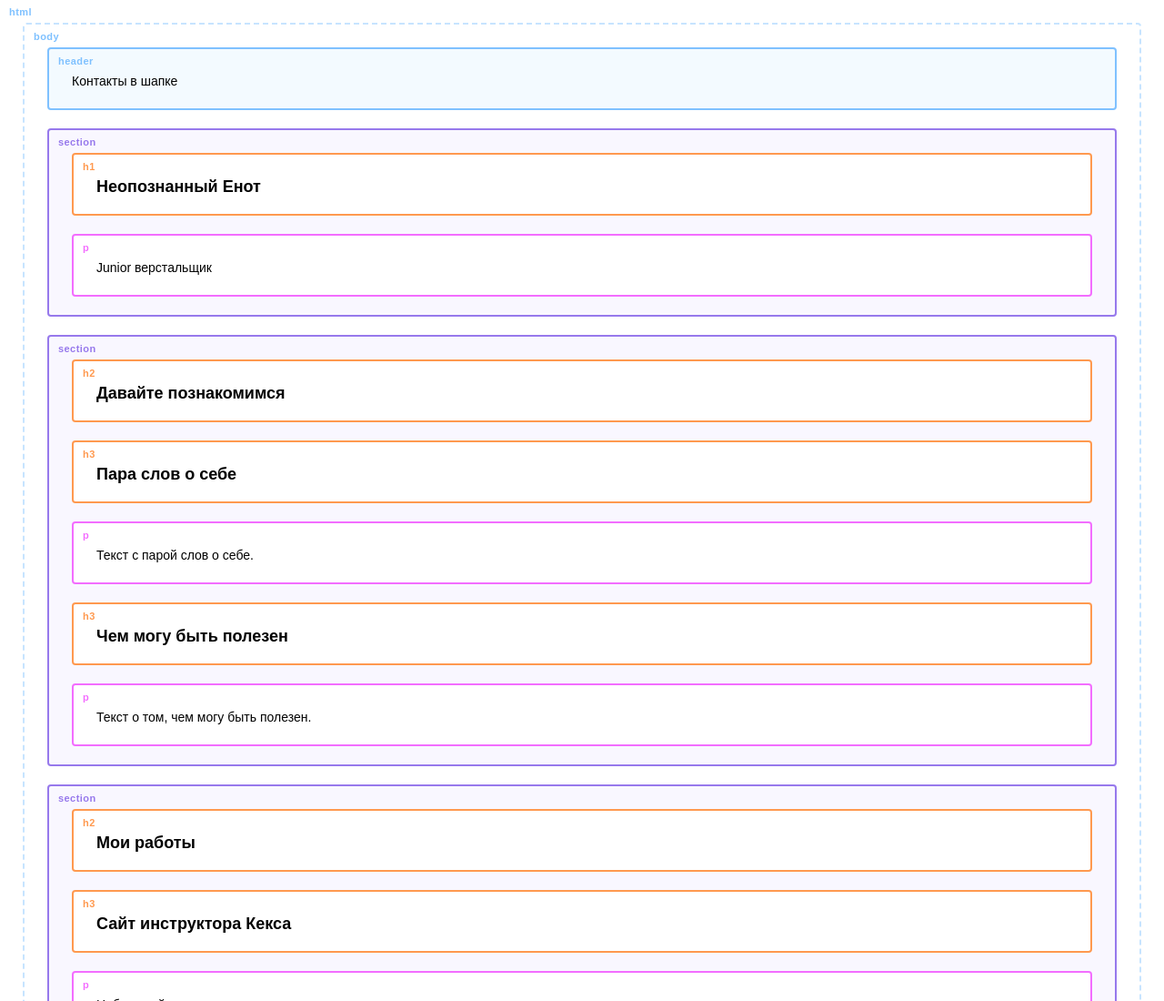
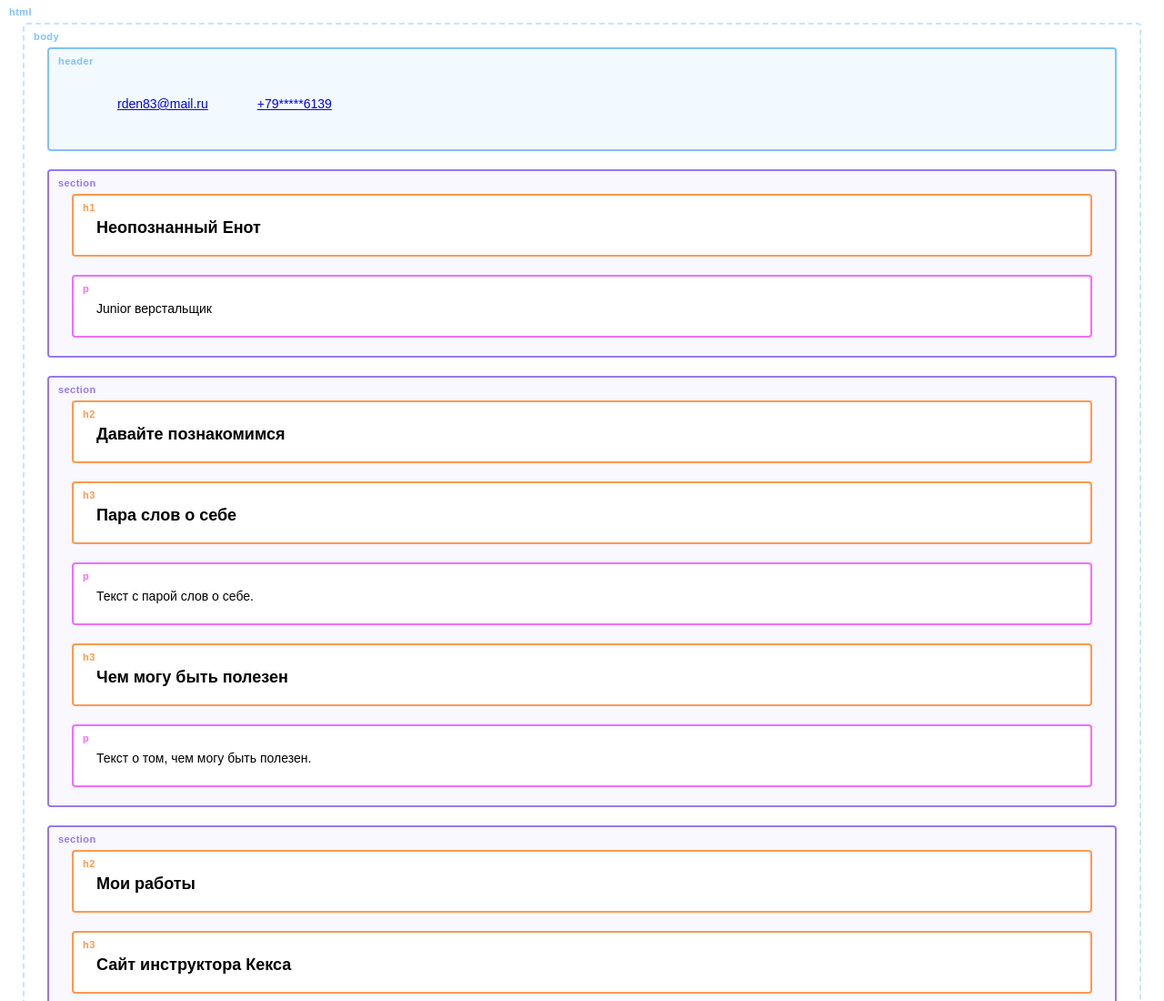
Before and after one commit to rDen83/test_thml, a plain HTML site: page index.html in a window 1280 px wide. Shown: the top 1100 px of the page at 91% size. Drawn offline with Linux system fonts and the light colour scheme.

Commit message:
Update index.html

```diff
--- a/index.html
+++ b/index.html
@@ -8,7 +8,10 @@
 
   <body>
     <header class="page-header">
-      Контакты в шапке
+      <div class="container">
+        <a class="header-email" href="mailto:rden83@mail.ru">rden83@mail.ru</a>
+        <a class="header-phone" href="tel:+79*****6139">+79*****6139</a>
+      </div>
     </header>
 
     <section class="hero-image">
```
